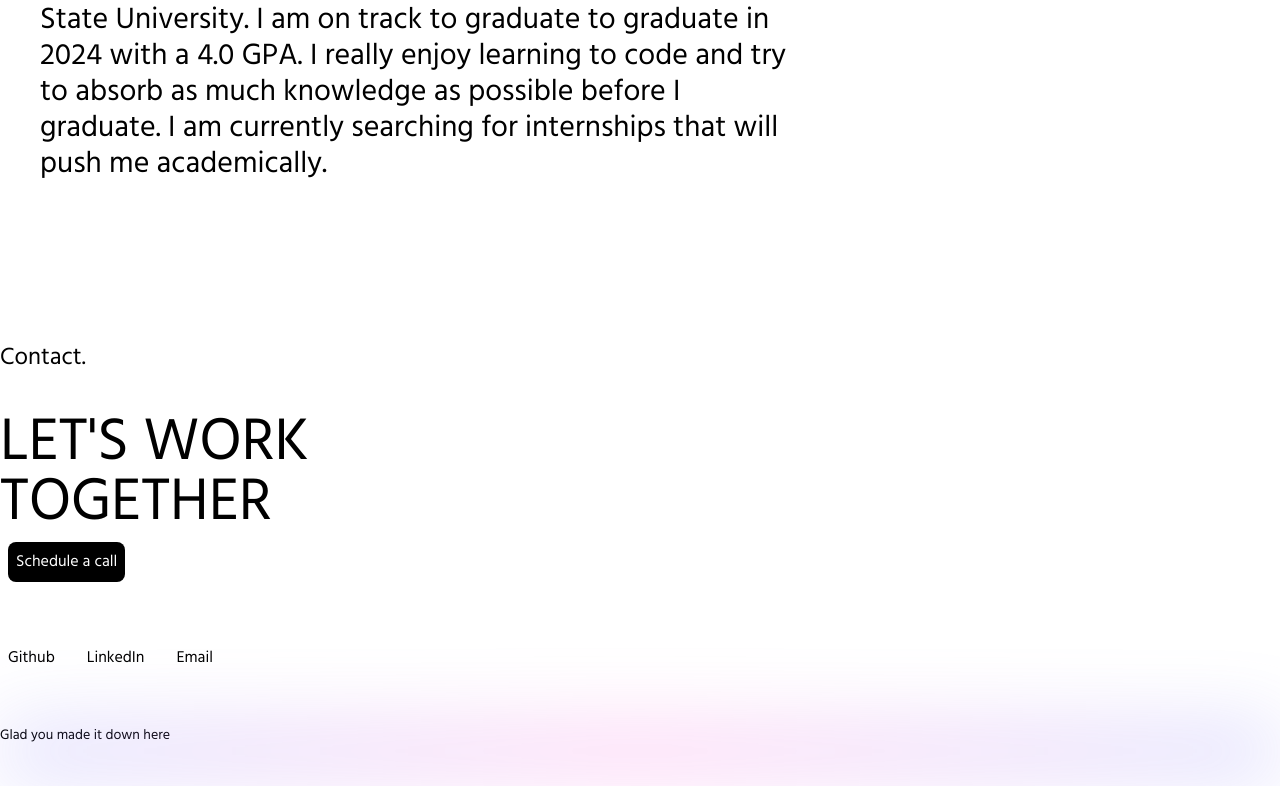
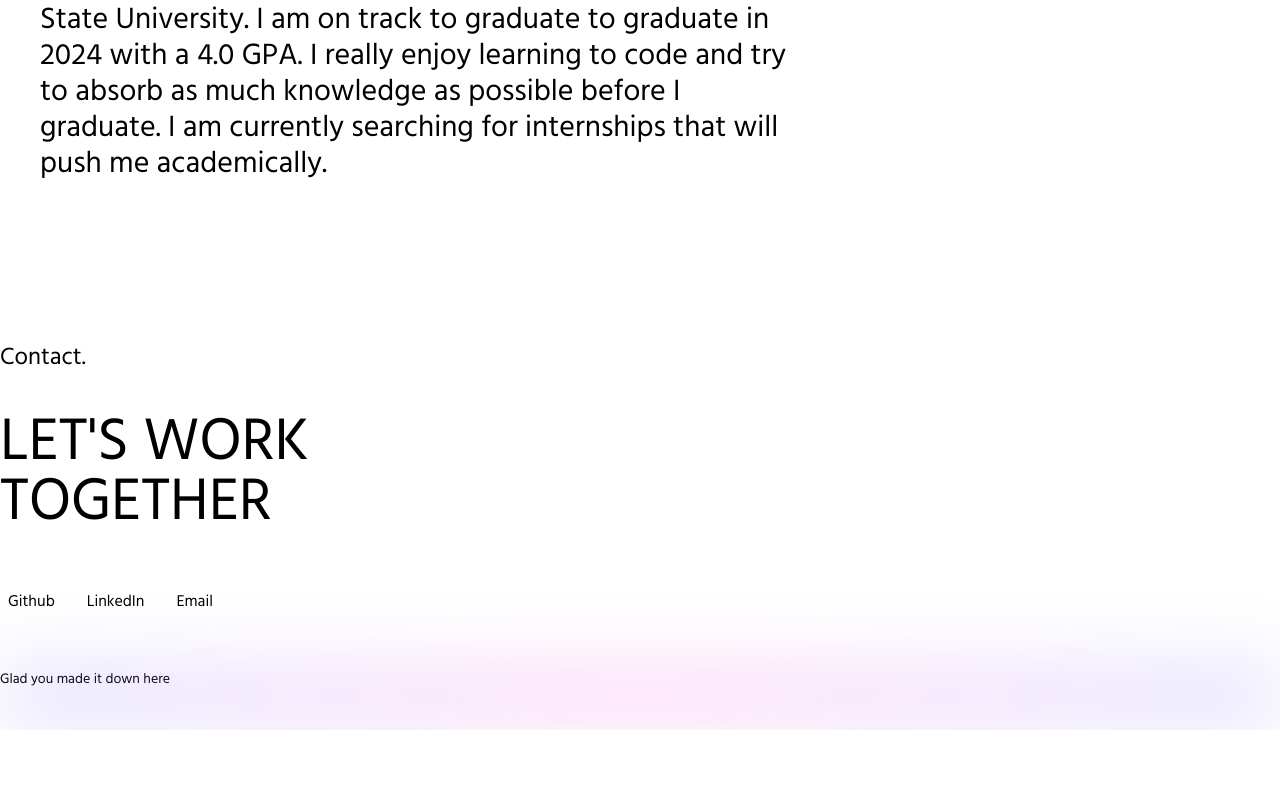
Before and after one commit to MMazenA/portfolio, a Next.js app: page / in a window 1280 px wide. Shown: the part 3002-3788 px from the top of the page. After the commit the page ends 3732 px from the top, so only its background shows below. Built offline with nearby package versions, Linux system fonts and the light colour scheme.

Commit message:
Update index.js

```diff
--- a/components/Footer/index.js
+++ b/components/Footer/index.js
@@ -16,7 +16,6 @@ const Footer = ({}) => {
             <h1 className="text-3xl tablet:text-6xl laptop:text-6xl laptopl:text-8xl text-bold">
               TOGETHER
             </h1>
-            <Button type="primary">Schedule a call</Button>
             <div className="mt-10">
               <Socials />
             </div>
```
